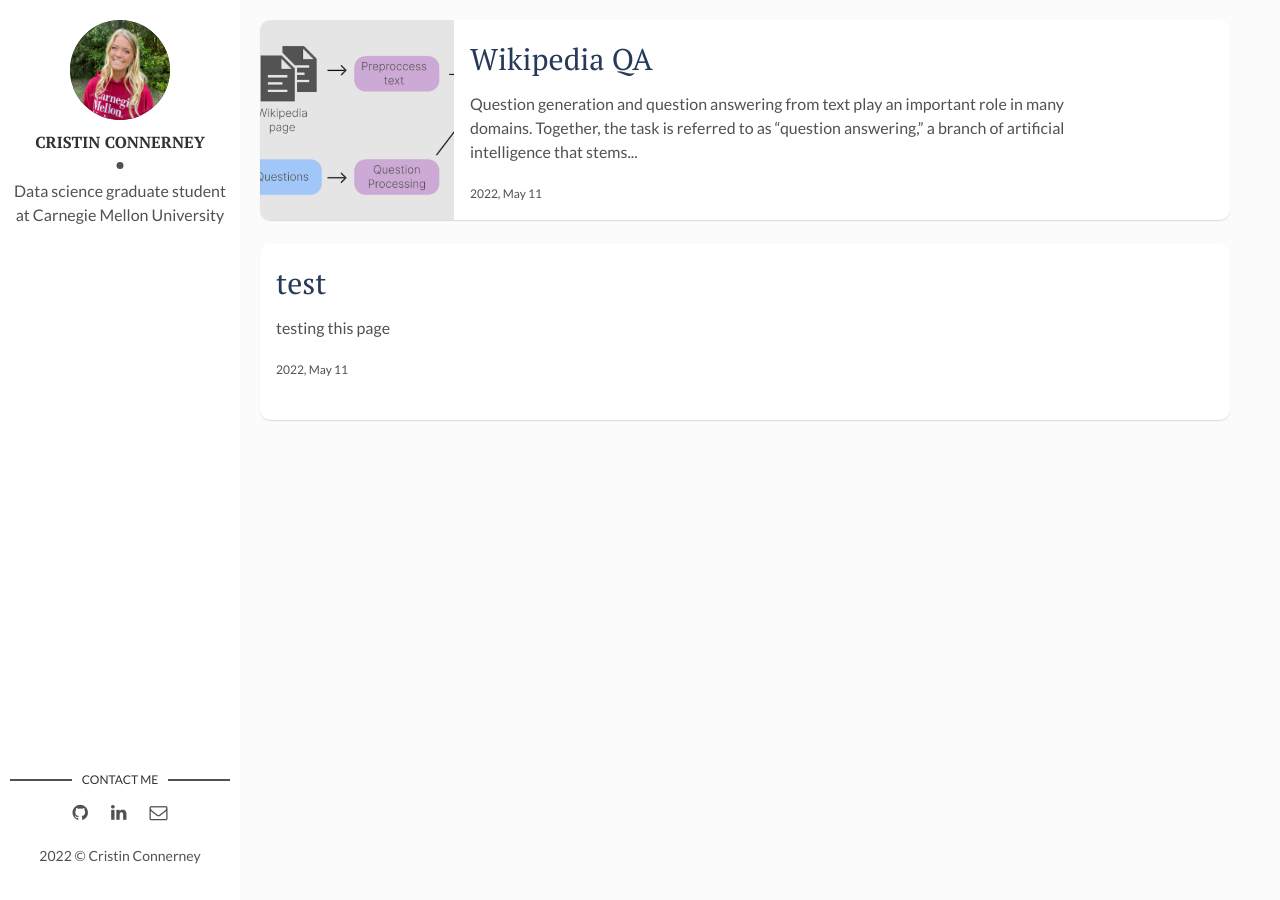
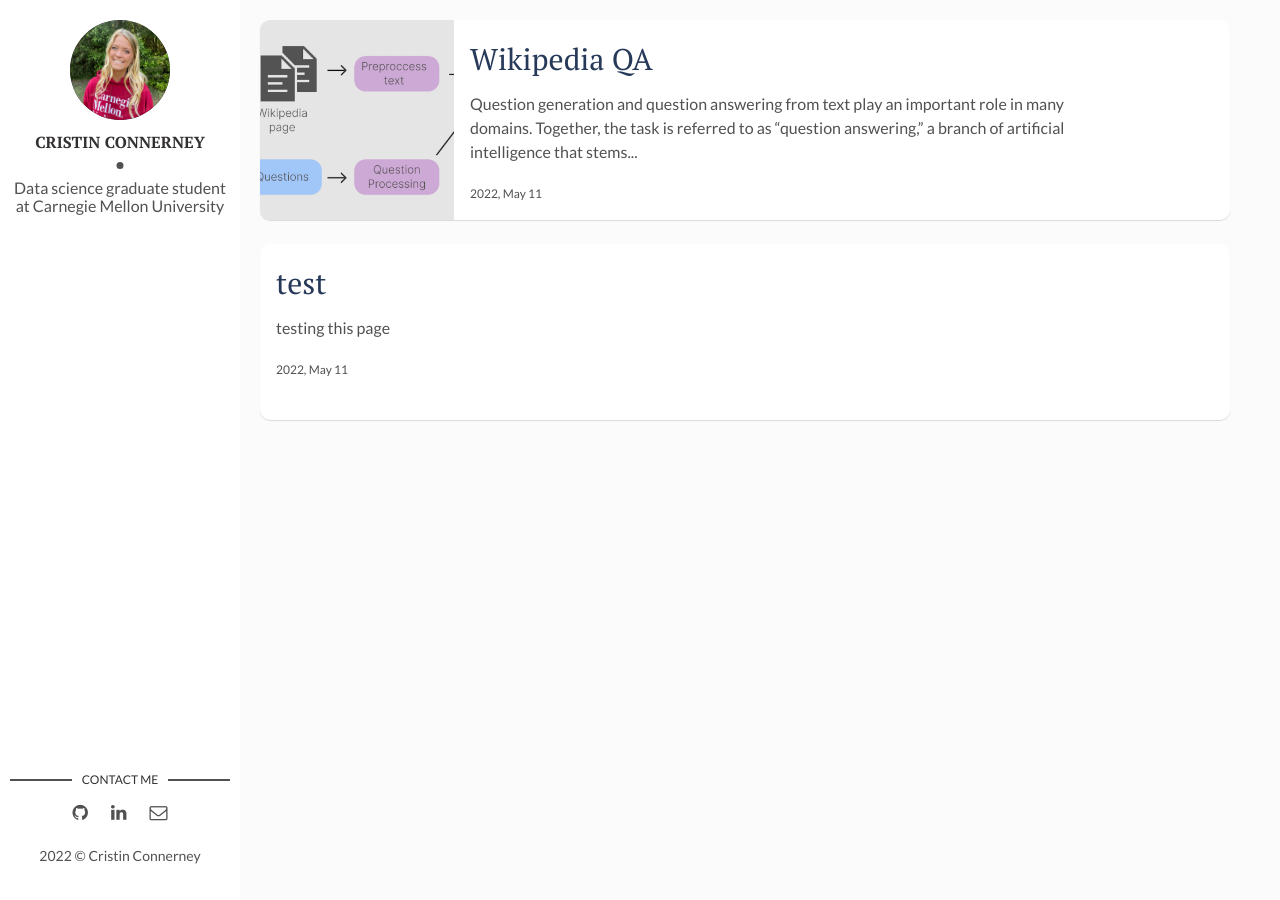
Before and after one commit to Cconnerney/cconnerney.github.io, a Jekyll site: the page built from index.html, in a window 1280 px wide. Built offline with Jekyll 4.4.1, drawn with Linux system fonts in a browser that asks for light colours; the list of posts is cut into pages by our own code.

Commit message:
Update main.css

```diff
--- a/assets/css/main.css
+++ b/assets/css/main.css
@@ -996,7 +996,11 @@
 }
 
 .about p {
-  font-family: 'Lato', sans-serif;
+  font-family: 'Lato', sans-serif !important;
+  color: #515151 !important;
+  -webkit-font-smoothing: antialiased;
+  -webkit-text-size-adjust: 100%;
+  line-height: 1.15 !important;
   font-size: 16px;
   margin: 0 0 10px;
 }
```
